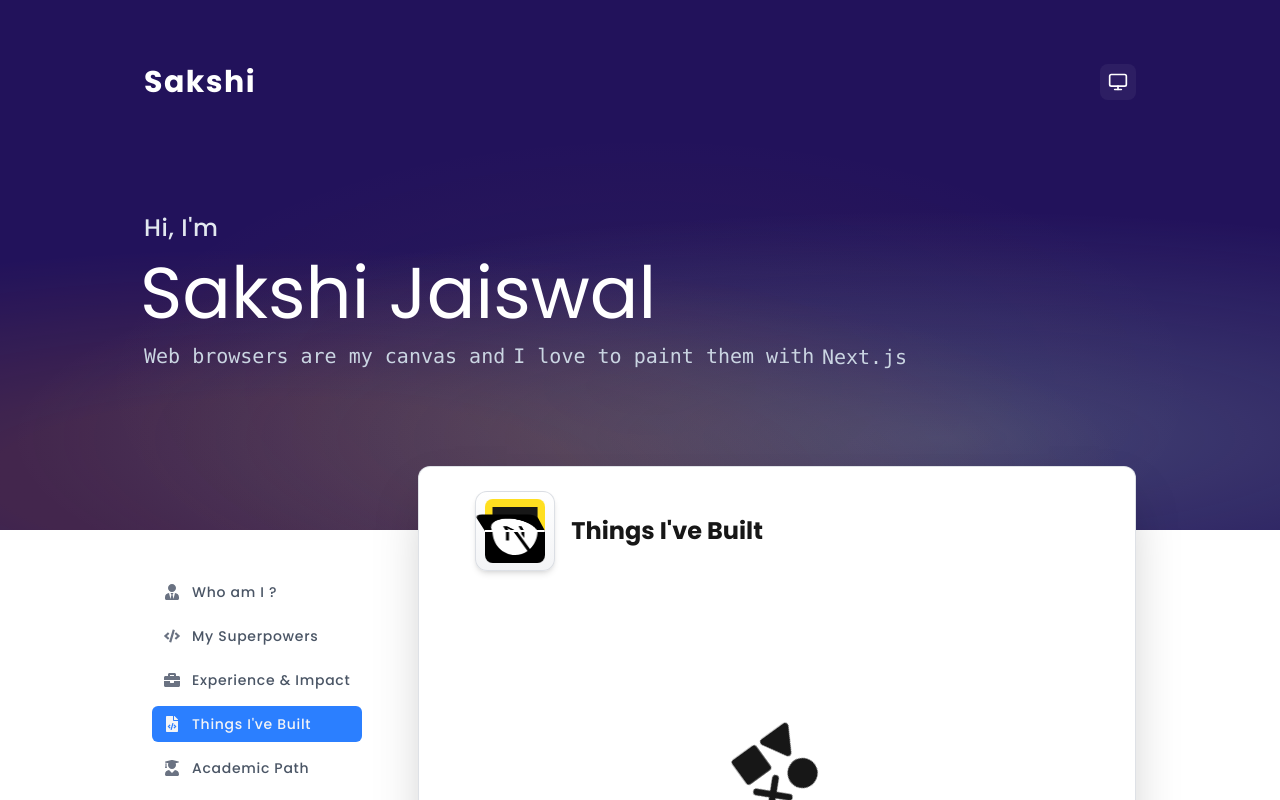
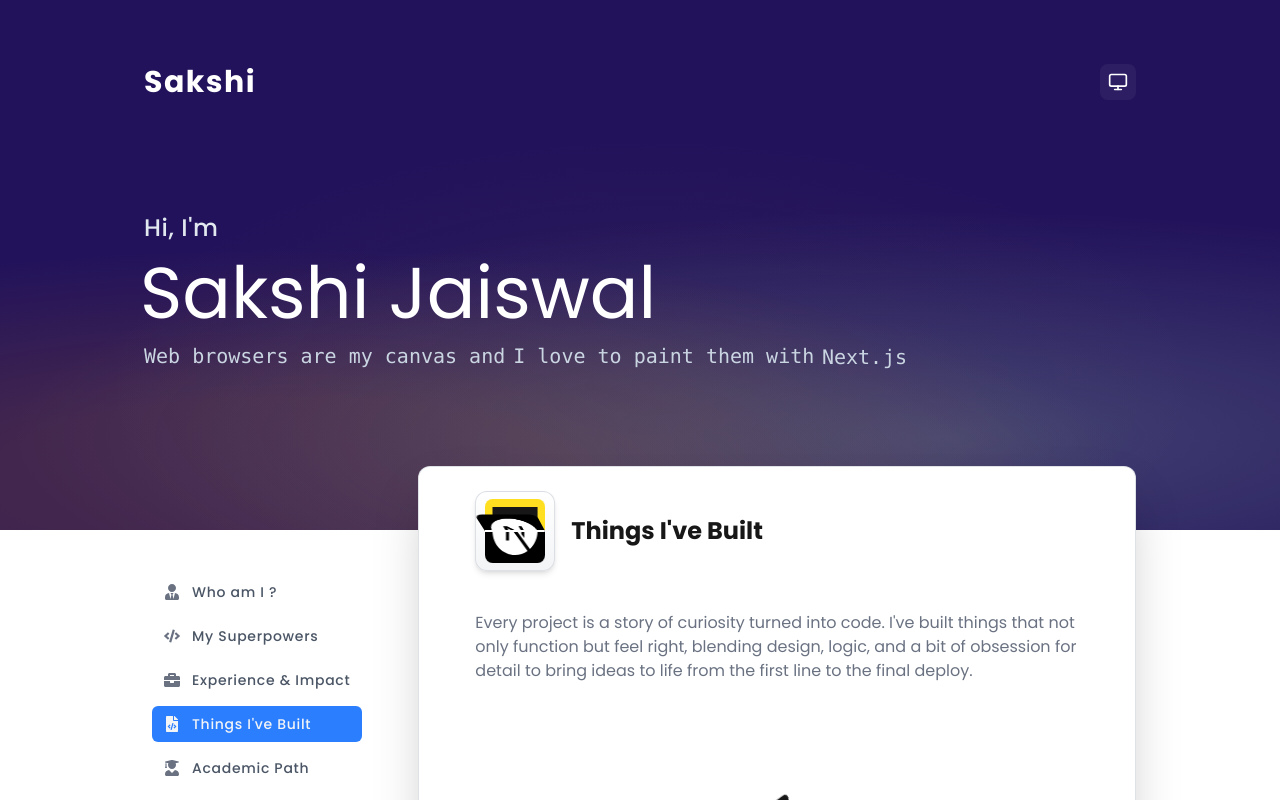
Before and after one commit to thesakshijaiswal/thesakshijaiswal.github.io, a Next.js app: page /tabs/projects in a window 1280 px wide. Shown: the top 800 px of the page. Built offline with nearby package versions, Linux system fonts and the light colour scheme.

Commit message:
feat: add project section summary

```diff
--- a/src/app/tabs/projects/page.tsx
+++ b/src/app/tabs/projects/page.tsx
@@ -17,12 +17,18 @@ export default function ProjectsPage() {
         aria-labelledby="my-projects"
         role="tabpanel"
       >
-        <div className="mb-10 flex items-center gap-4">
+        <header className="mb-10 flex items-center gap-4">
           <LogoBox className="size-20 place-content-center">
             <SkillFlip />
           </LogoBox>
-          <h1 className="text-2xl font-bold">Things I&apos;ve Built</h1>
-        </div>
+          <h2 className="text-2xl font-bold">Things I&apos;ve Built</h2>
+        </header>
+        <p className="mt-4 text-gray-500">
+          Every project is a story of curiosity turned into code. I&apos;ve
+          built things that not only function but feel right, blending design,
+          logic, and a bit of obsession for detail to bring ideas to life from
+          the first line to the final deploy.
+        </p>
       </section>
 
       <WIP />
```
